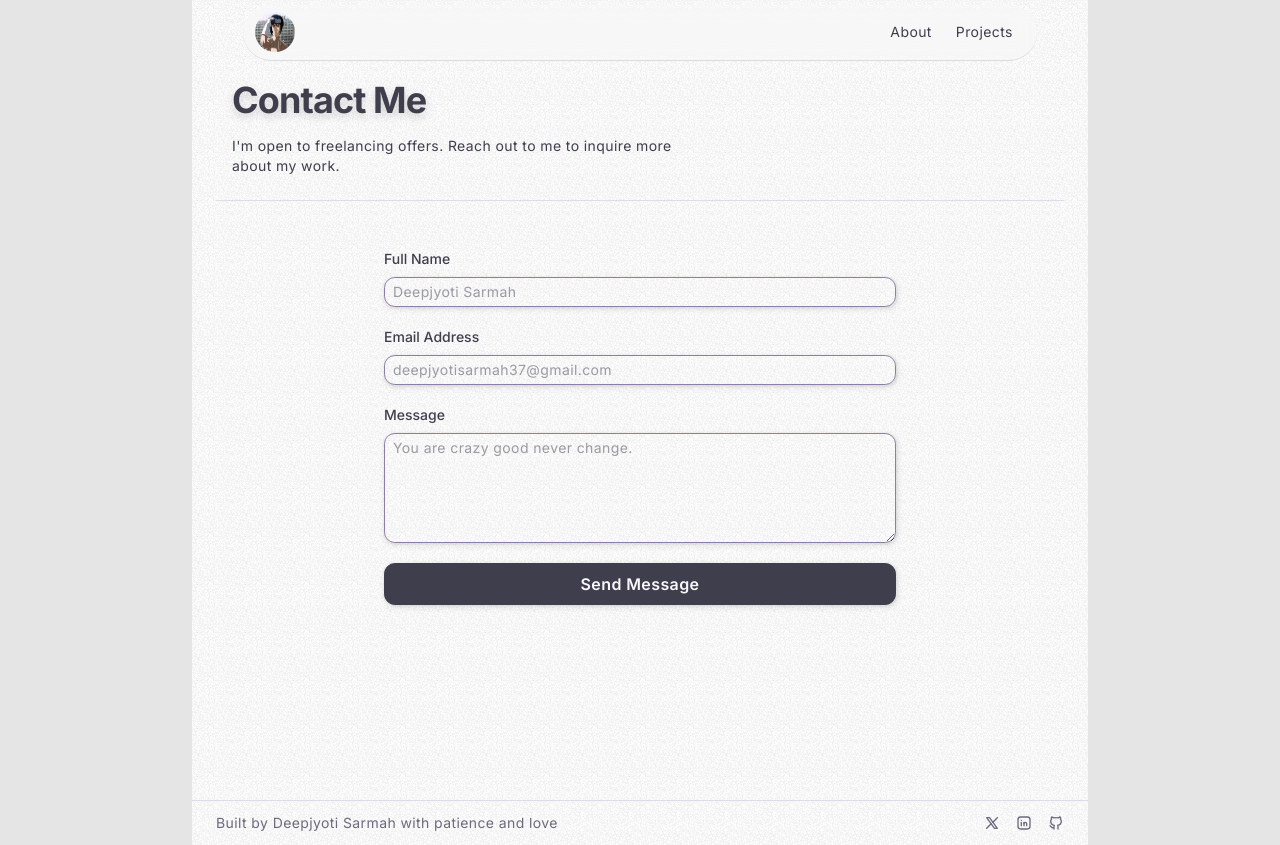
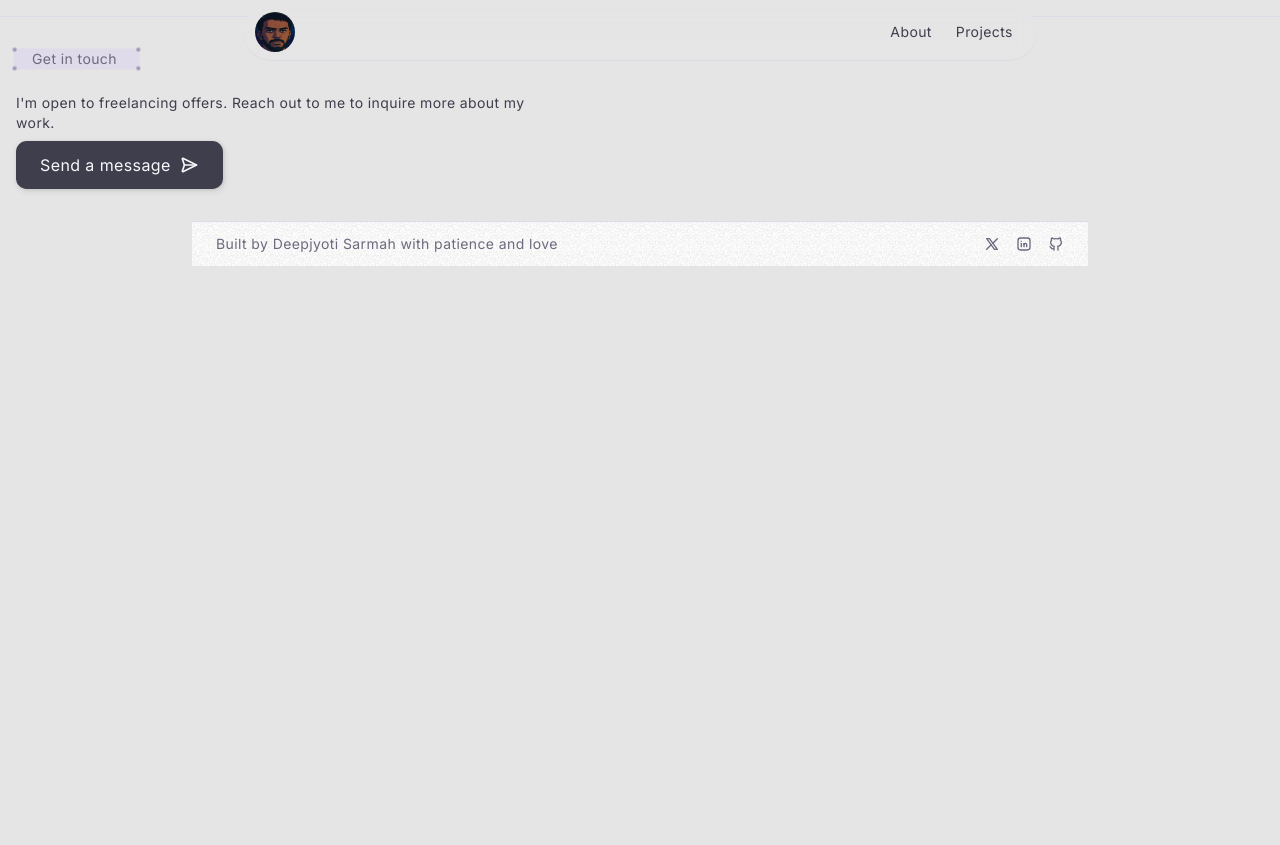
Before and after one commit to Deepjyoti-Sarmah/portfolio-with-motion, a Next.js app: page /contact in a window 1280 px wide. After the commit the page ends 800 px from the top, so only its background shows below. Built offline with nearby package versions, Linux system fonts and the light colour scheme.

Commit message:
adding a contact page section

```diff
--- a/app/contact/page.tsx
+++ b/app/contact/page.tsx
@@ -1,20 +1,61 @@
-import { Container } from "@/components/container";
-import { ContactForm } from "@/components/content-form";
-import { Heading } from "@/components/heading";
+"use client";
+import { SectionHeading } from "@/components/section-heading";
 import { Subheading } from "@/components/sub-heading";
+import { IconSend2 } from "@tabler/icons-react";
+import Link from "next/link";
 import React from "react";
+import { motion } from "motion/react";
 
 export default function ContactPage() {
+  const buttonVariants = {
+    initial: { scale: 1 },
+    hover: { scale: 1.02 },
+  };
+  const iconVariants = {
+    initial: { rotate: 0 },
+    hover: { rotate: -20 },
+  };
+
   return (
-    <div className="flex min-h-screen items-start justify-start">
-      <Container className="min-h-screen pt-[80px]  px-8 md:pt-20 md:pb-10">
-        <Heading>Contact Me</Heading>
-        <Subheading>
-          I'm open to freelancing offers. Reach out to me to inquire more about
-          my work.
-        </Subheading>
-        <ContactForm />
-      </Container>
+    <div className="my-4 border-t border-secondary px-4 py-4">
+      <SectionHeading delay={0.2} className="mb-6">
+        Get in touch
+      </SectionHeading>
+      <Subheading className="-p-2">
+        I'm open to freelancing offers. Reach out to me to inquire more about my
+        work.
+      </Subheading>
+
+      {/* Email action button */}
+      <div className="mt-2">
+        <Link href="mailto:deepjyotisarmah37@gmail.com" passHref legacyBehavior>
+          <motion.a href="#" style={{ textDecoration: "none" }}>
+            <motion.button
+              variants={buttonVariants}
+              initial="initial"
+              whileHover="hover"
+              transition={{
+                type: "spring",
+                stiffness: 300,
+                damping: 20,
+              }}
+              className="flex items-center bg-foreground text-primary-foreground px-6 py-3 rounded-md shadow"
+            >
+              <span className="mr-2">Send a message</span>
+              <motion.span
+                variants={iconVariants}
+                transition={{
+                  duration: 0.3,
+                  ease: "easeInOut",
+                }}
+                className="inline-block"
+              >
+                <IconSend2 size={20} />
+              </motion.span>
+            </motion.button>
+          </motion.a>
+        </Link>
+      </div>
     </div>
   );
 }
--- a/app/page.tsx
+++ b/app/page.tsx
@@ -4,6 +4,7 @@ import { Projects } from "@/components/projects";
 import { Subheading } from "@/components/sub-heading";
 import { TestimonialsPage } from "@/components/testimonials";
 import WorkTimeline from "@/components/work-timeline";
+import ContactPage from "./contact/page";
 
 export default function Home() {
   return (
@@ -17,6 +18,7 @@ export default function Home() {
         <Projects />
         <WorkTimeline />
         <TestimonialsPage />
+        <ContactPage />
       </Container>
     </div>
   );
--- a/components/navbar.tsx
+++ b/components/navbar.tsx
@@ -58,10 +58,10 @@ export const Navbar = () => {
         >
           <Link href="/" onClick={() => setIsOpen(false)}>
             <Image
-              className="h-10 w-10 rounded-full"
-              src="/avatar.jpg"
-              height={100}
-              width={100}
+              className="h-10 w-10 rounded-full transform -scale-x-100  "
+              src="/avatar.png"
+              height={90}
+              width={90}
               alt="Avatar"
             />
           </Link>
```
Also changed, not shown: public/avatar.jpg (deleted), public/avatar.png (added).
